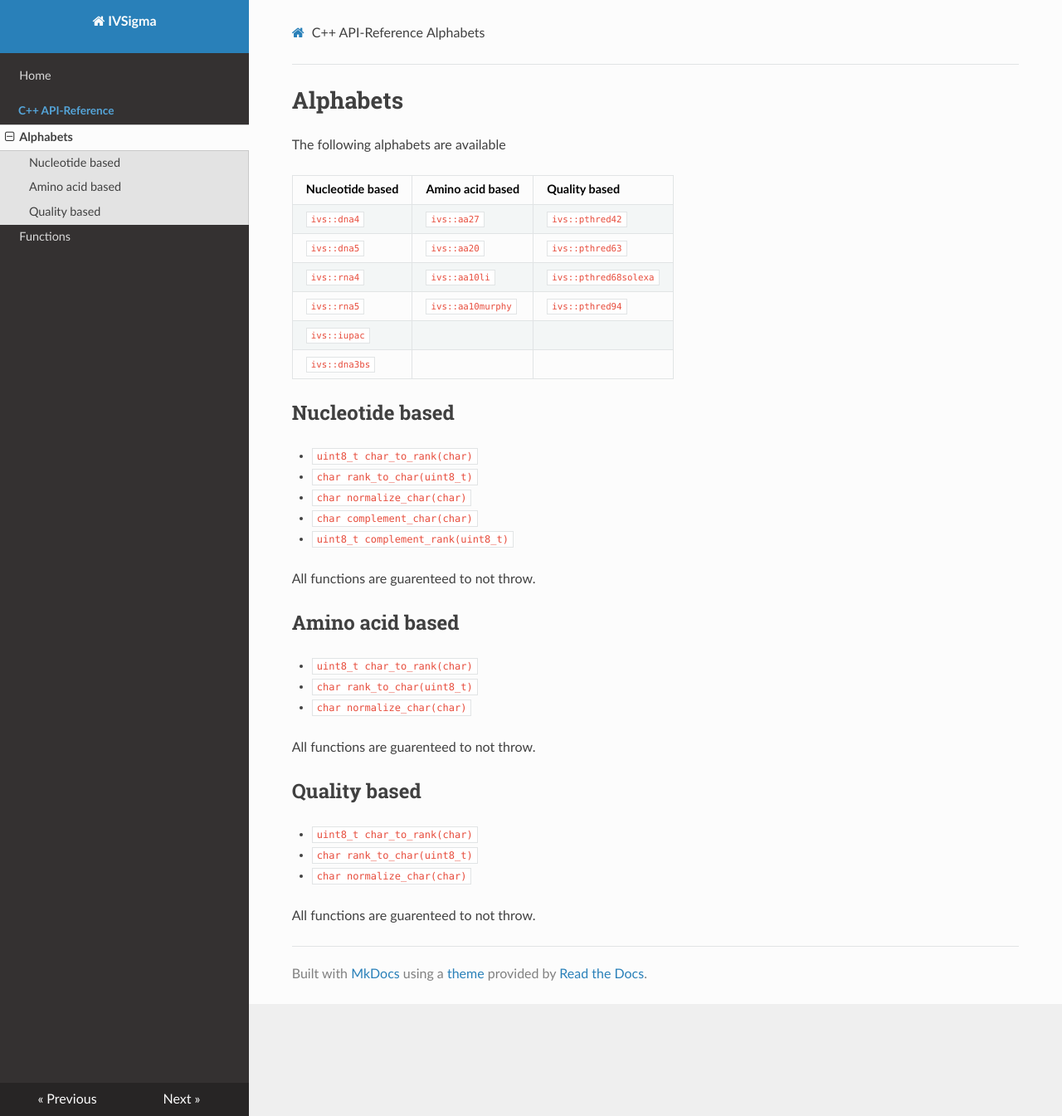
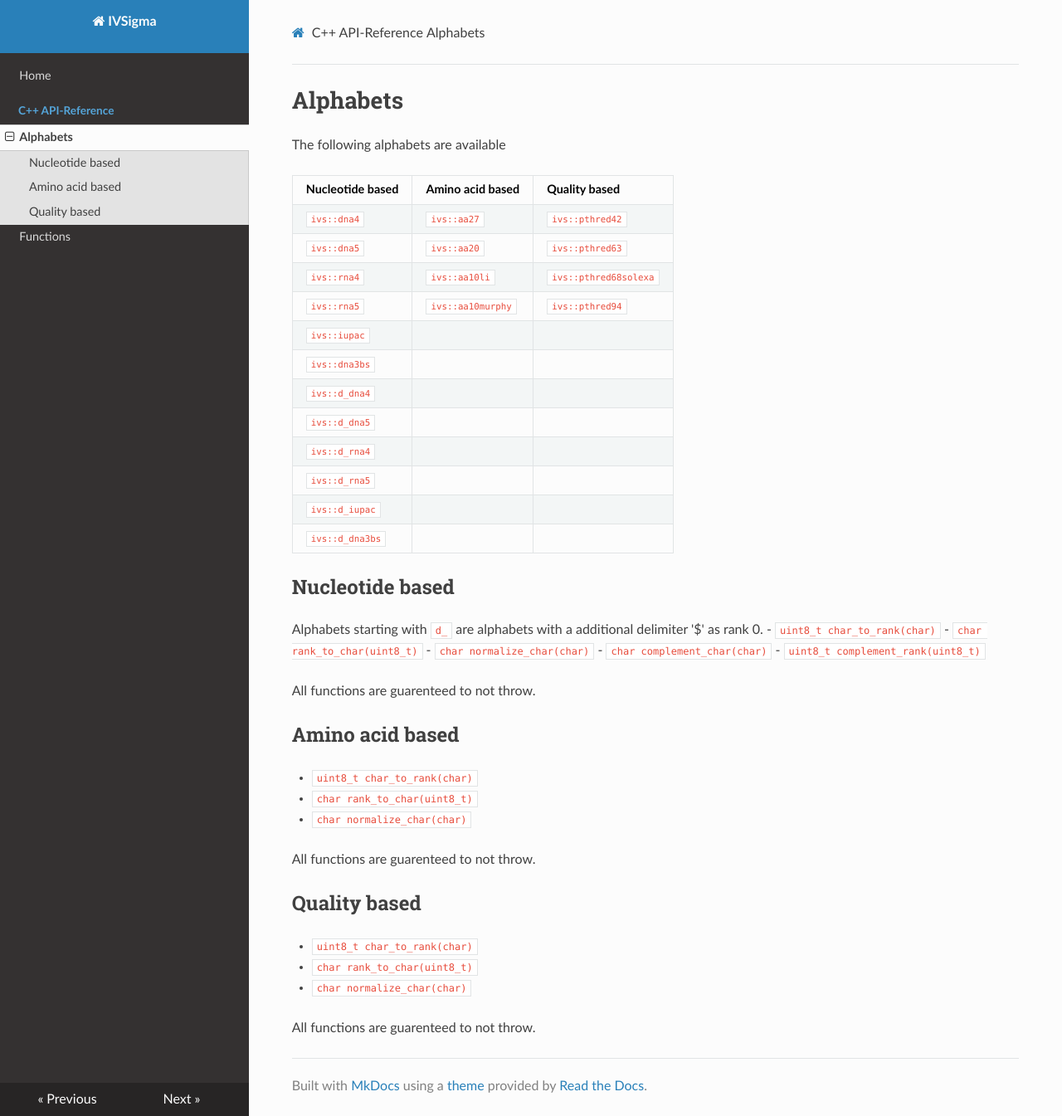
Before and after one commit to iv-project/IVSigma, an MkDocs documentation site: the page built from docs/alphabets.md, in a window 1280 px wide and 1345 px high. Shown: the whole window at 83% size. Built offline with MkDocs 1.6.1, drawn with Linux system fonts in a browser that asks for light colours; nearby versions of some CDN libraries.

Commit message:
add delimited alphabets for nucleotides

```diff
--- a/docs/alphabets.md
+++ b/docs/alphabets.md
@@ -9,8 +9,16 @@ The following alphabets are available
 | `ivs::rna5`      | `ivs::aa10murphy`| `ivs::pthred94`       |
 | `ivs::iupac`     |                  |                       |
 | `ivs::dna3bs`    |                  |                       |
+| `ivs::d_dna4`    |                  |                       |
+| `ivs::d_dna5`    |                  |                       |
+| `ivs::d_rna4`    |                  |                       |
+| `ivs::d_rna5`    |                  |                       |
+| `ivs::d_iupac`   |                  |                       |
+| `ivs::d_dna3bs`  |                  |                       |
+
 
 ## Nucleotide based
+Alphabets starting with `d_` are alphabets with a additional delimiter '$' as rank 0.
 - `#!cpp uint8_t char_to_rank(char)`
 - `#!cpp char rank_to_char(uint8_t)`
 - `#!cpp char normalize_char(char)`
@@ -18,6 +26,7 @@ The following alphabets are available
 - `#!cpp uint8_t complement_rank(uint8_t)`
 
 All functions are guarenteed to not throw.
+
 
 ## Amino acid based
 - `#!cpp uint8_t char_to_rank(char)`
```
Also changed, not shown: 4 other files.
